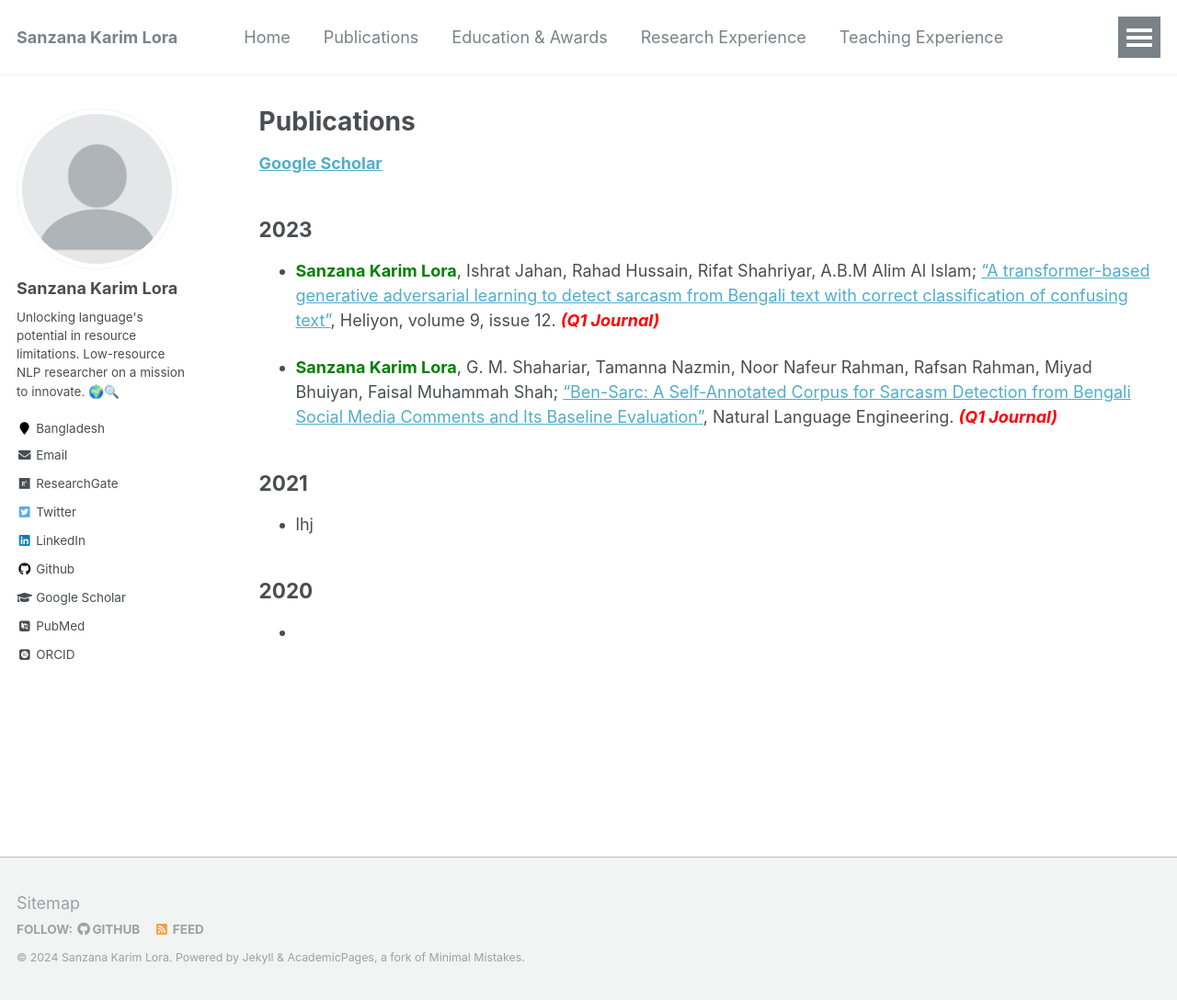
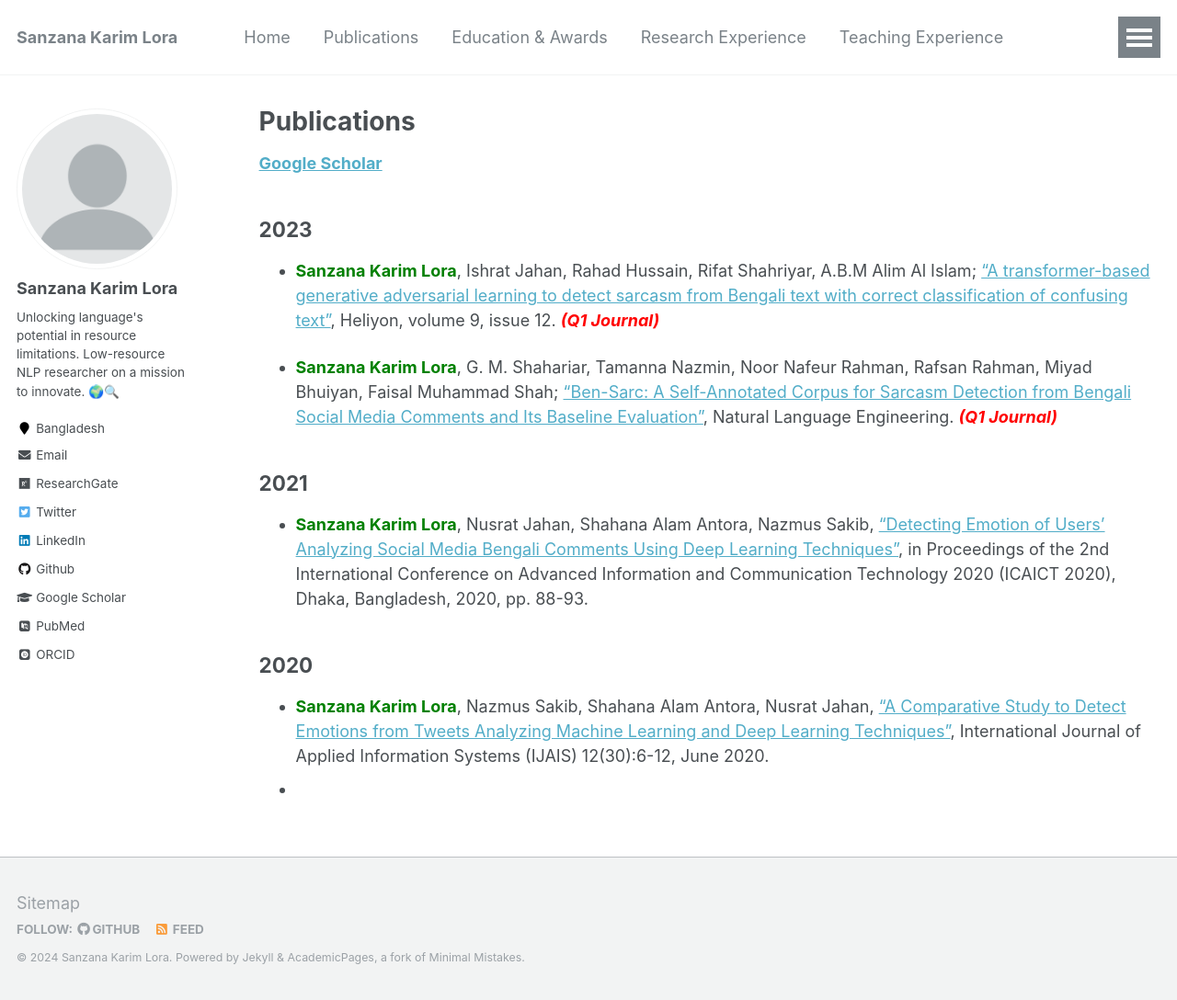
Before and after one commit to sanzanalora/sanzanalora.github.io, a Jekyll site: the page built from _pages/publications.md, in a window 1280 px wide and 1088 px high. Shown: the whole window at 92% size. Built offline with Jekyll 4.4.1, drawn with Linux system fonts in a browser that asks for light colours; some web fonts are replaced.

Commit message:
Update publications.md

```diff
--- a/_pages/publications.md
+++ b/_pages/publications.md
@@ -11,10 +11,12 @@ author_profile: true
 
 - **<font color="green">Sanzana Karim Lora</font>**, Ishrat Jahan, Rahad Hussain, Rifat Shahriyar, A.B.M Alim Al Islam; ["A transformer-based generative adversarial learning to detect sarcasm from Bengali text with correct classification of confusing text"](https://www.cell.com/heliyon/pdf/S2405-8440(23)09739-6.pdf), Heliyon, volume 9, issue 12. ***<font color="red"> (Q1 Journal) </font>***
 
-- **<font color="green">Sanzana Karim Lora</font>**, G. M. Shahariar, Tamanna Nazmin, Noor Nafeur Rahman, Rafsan Rahman, Miyad Bhuiyan, Faisal Muhammah Shah; ["Ben-Sarc: A Self-Annotated Corpus for Sarcasm Detection from Bengali Social Media Comments and Its Baseline Evaluation"](https://engrxiv.org/index.php/engrxiv/preprint/view/2102), Natural Language Engineering. ***<font color="red"> (Q1 Journal) </font>***
+- **<font color="green">Sanzana Karim Lora</font>**, G. M. Shahariar, Tamanna Nazmin, Noor Nafeur Rahman, Rafsan Rahman, Miyad Bhuiyan, Faisal Muhammad Shah; ["Ben-Sarc: A Self-Annotated Corpus for Sarcasm Detection from Bengali Social Media Comments and Its Baseline Evaluation"](https://engrxiv.org/index.php/engrxiv/preprint/view/2102), Natural Language Engineering. ***<font color="red"> (Q1 Journal) </font>***
 
 ## 2021
-- lhj
+- **<font color="green">Sanzana Karim Lora</font>**, Nusrat Jahan, Shahana Alam Antora, Nazmus Sakib, [“Detecting
+Emotion of Users’ Analyzing Social Media Bengali Comments Using Deep Learning Techniques”](10.1109/ICAICT51780.2020.9333526), in Proceedings of the 2nd International Conference on Advanced Information and Communication Technology 2020 (ICAICT 2020), Dhaka, Bangladesh, 2020, pp. 88-93.
 
 ## 2020
+- **<font color="green">Sanzana Karim Lora</font>**, Nazmus Sakib, Shahana Alam Antora, Nusrat Jahan, [“A Comparative Study to Detect Emotions from Tweets Analyzing Machine Learning and Deep Learning Techniques”](https://www.researchgate.net/publication/343812875_A_Comparative_Study_to_Detect_Emotions_from_Tweets_Analyzing_Machine_Learning_and_Deep_Learning_Techniques), International Journal of Applied Information Systems (IJAIS) 12(30):6-12, June 2020.
 -
```
